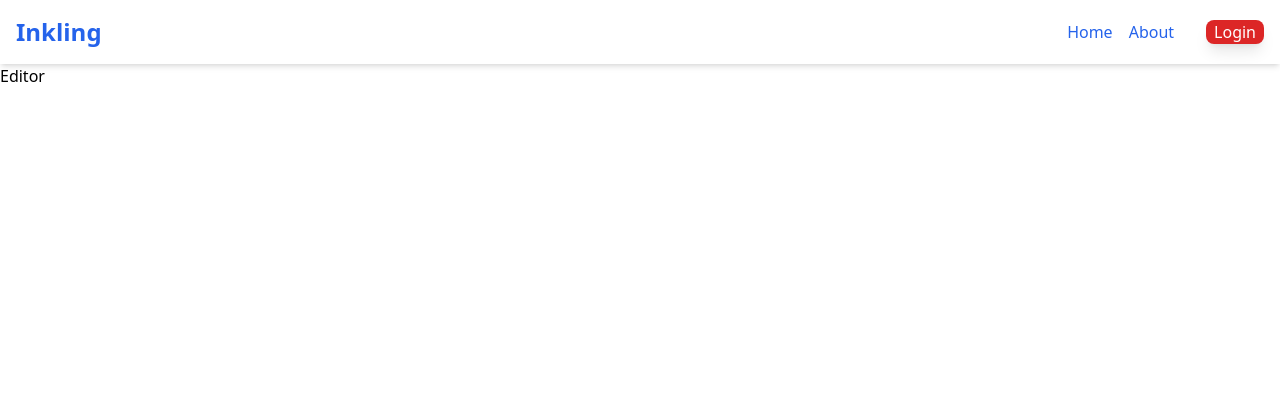
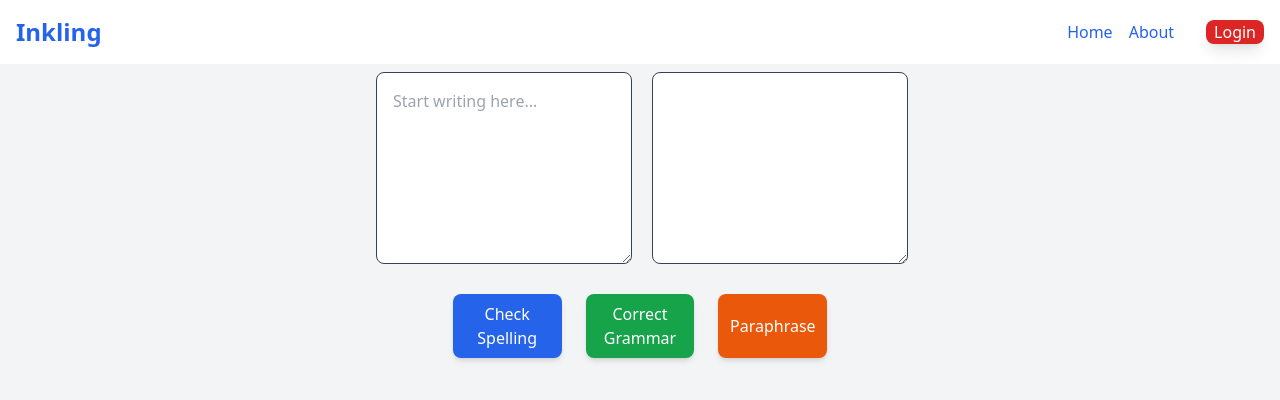
Before and after one commit to iviraa/ai-writing-tool, a React (Vite) app in the folder client/: page /editor in a window 1280 px wide. Shown: the top 400 px of the page. Built offline with nearby package versions, Linux system fonts and the light colour scheme; no server answers.

Commit message:
implementing functions on the editor

```diff
--- a/client/src/components/Editor.jsx
+++ b/client/src/components/Editor.jsx
@@ -1,9 +1,111 @@
-import React from 'react'
+import React, { useState } from "react";
+import axios from "axios";
 
 const Editor = () => {
+  const [text, setText] = useState("");
+  const [result, setResult] = useState("");
+
+  //paraphrase
+  const checkParaphrase = async () => {
+    try {
+      const response = await axios.post(
+        "http://localhost:8000/api/paraphrase",
+        {
+          text,
+        }
+      );
+      console.log(response.data);
+      setResult(response.data);
+    } catch (error) {
+      console.log(error);
+    }
+  };
+
+  //grammar
+  const checkGrammar = async () => {
+    try {
+      const response = await axios.post("http://localhost:8000/api/grammar", {
+        text,
+      });
+      console.log(response.data);
+      setResult(response.data);
+    } catch (error) {
+      console.log(error);
+    }
+  };
+  //spelling
+  const checkSpelling = async () => {
+    try {
+      const response = await axios.post(
+        "http://localhost:8000/api/spelling",
+
+        {
+          text,
+        }
+      );
+      console.log(response.data);
+      setResult(response.data);
+    } catch (error) {
+      console.log(error);
+    }
+  };
+
   return (
-    <div>Editor</div>
-  )
-}
+    <div className="min-h-screen bg-gray-100 flex flex-col items-center py-2">
+      <div className="flex ">
+        <div className="w-1/2 max-w-4xl pr-2">
+          <div className="mb-6">
+            <textarea
+              value={text}
+              onChange={(e) => setText(e.target.value)}
+              className="w-full h-48 p-4 mr-10 border border-gray-700 rounded-lg focus:outline-none focus:ring-2 focus:ring-red-500"
+              placeholder="Start writing here..."
+            ></textarea>
+          </div>
+        </div>
+        <div className="w-1/2 max-w-4xl pl-2 ">
+          <div className="mb-6">
+            <textarea
+              readOnly
+              className="w-full h-48 ml-1 p-4 border border-gray-700 rounded-lg focus:outline-none"
+              placeholder="See the results here..."
+              value={result || " "}
+            ></textarea>
+          </div>
+        </div>
+      </div>
 
-export default Editor
+      <div className="flex justify-between space-x-6">
+        <Button onClick={checkSpelling} color="blue">
+          Check Spelling
+        </Button>
+        <Button onClick={checkGrammar} color="green">
+          Correct Grammar
+        </Button>
+        <Button onClick={checkParaphrase} color="orange">Paraphrase</Button>
+      </div>
+    </div>
+  );
+};
+
+const Button = ({ onClick, children, color = "blue" }) => {
+  const baseClasses =
+    "w-1/3 text-white py-2 rounded-lg shadow-md transition duration-300 ";
+
+  const colorClasses = {
+    blue: "bg-blue-600 hover:bg-blue-500",
+    green: "bg-green-600 hover:bg-green-500",
+    orange: "bg-orange-600 hover:bg-orange-500",
+    red: "bg-red-600 hover:bg-red-500",
+  };
+  return (
+    <button
+      onClick={onClick}
+      className={`${baseClasses} ${colorClasses[color] || colorClasses.blue}`}
+    >
+      {children}
+    </button>
+  );
+};
+
+export default Editor;
```
Also changed, not shown: 1 other file (tests, documents, lock files or other folders).
